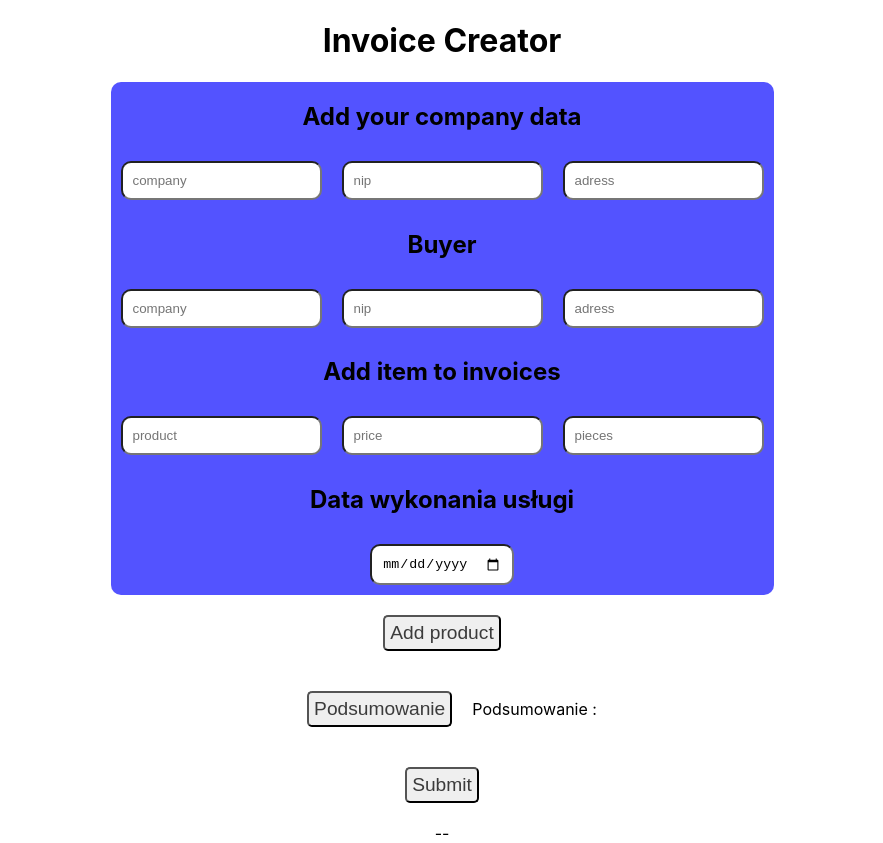
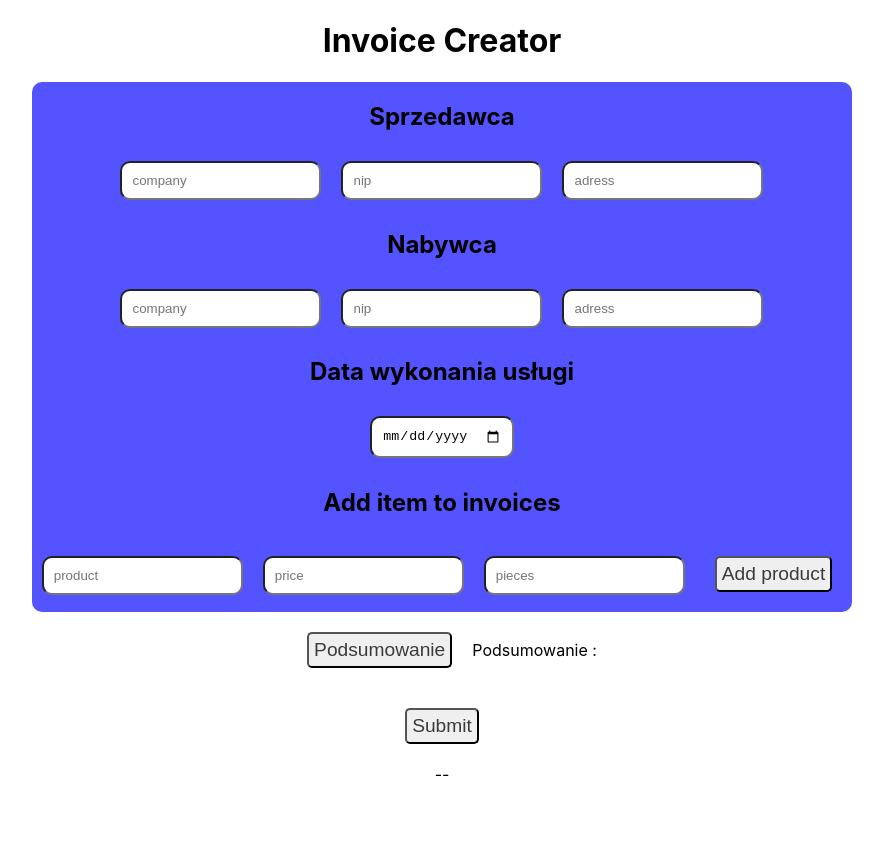
Before and after one commit to marcinoles87/invoicecreator, a React (Create React App) app: page / in a window 1280 px wide. Shown: the whole page, without its empty margins (198-1081 px from the left). After the commit the page ends 800 px from the top, so only its background shows below. Built offline with nearby package versions, Linux system fonts and the light colour scheme.

Commit message:
add sum function

```diff
--- a/src/App.js
+++ b/src/App.js
@@ -60,12 +60,9 @@ function App() {
    }
 
 
-
-
   const handleSubmit = () => {
     setConfirm(true)
   }
-
 
 
 
@@ -77,32 +74,33 @@ function App() {
 
       <div className='inputs'>
 
-      <h2>Add your company data</h2>
+      <h2>Sprzedawca</h2>
       <input type="text" placeholder='company' onChange={ (e) => setMyCompany(e.target.value)}></input>
         <input type="number" placeholder='nip' onChange={ (e) => setMyNip(e.target.value)}></input>
         <input type="text" placeholder='adress' onChange={ (e) => setMyAdres(e.target.value)}></input>
 
-      <h2>Buyer</h2>
+
+      <h2>Nabywca</h2>
       <input type="text" placeholder='company' onChange={ (e) => setBuyerCompany(e.target.value)}></input>
         <input type="number" placeholder='nip' onChange={ (e) => setBuyerNip(e.target.value)}></input>
         <input type="text" placeholder='adress' onChange={ (e) => setBuyerAdres(e.target.value)}></input>
+
+        <h2>Data wykonania usługi</h2>
+        <input type='date' onChange={ (e) => setDate(e.target.value)}></input>
 
       <h2>Add item to invoices</h2>
         <input className='item' type="text" placeholder='product' onChange={ (e) => setProduct(e.target.value)}></input>
         <input className='item' type="number" placeholder='price' onChange={ (e) => setPrice(e.target.value)}></input>
         <input className='item' type="number" placeholder='pieces' onChange={ (e) => setPieces(e.target.value)}></input>
 
-        <h2>Data wykonania usługi</h2>
-        <input type='date' onChange={ (e) => setDate(e.target.value)}></input>
+        <button onClick={addProduct}>Add product</button>
 
       </div>
-
-      <div>
-
-      </div>
+        <div>
+         </div>
 
 
-      <button onClick={addProduct}>Add product</button>
+
 
 
       <div className='allproduct'>
```
